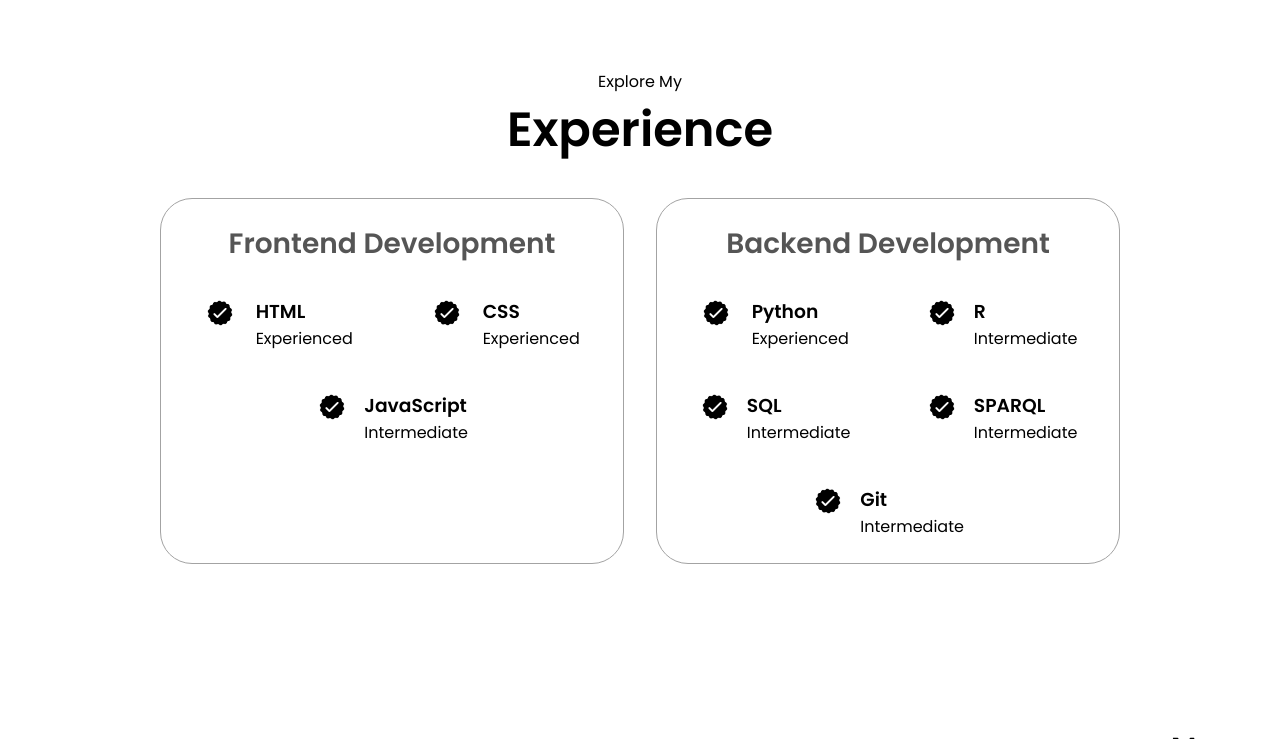
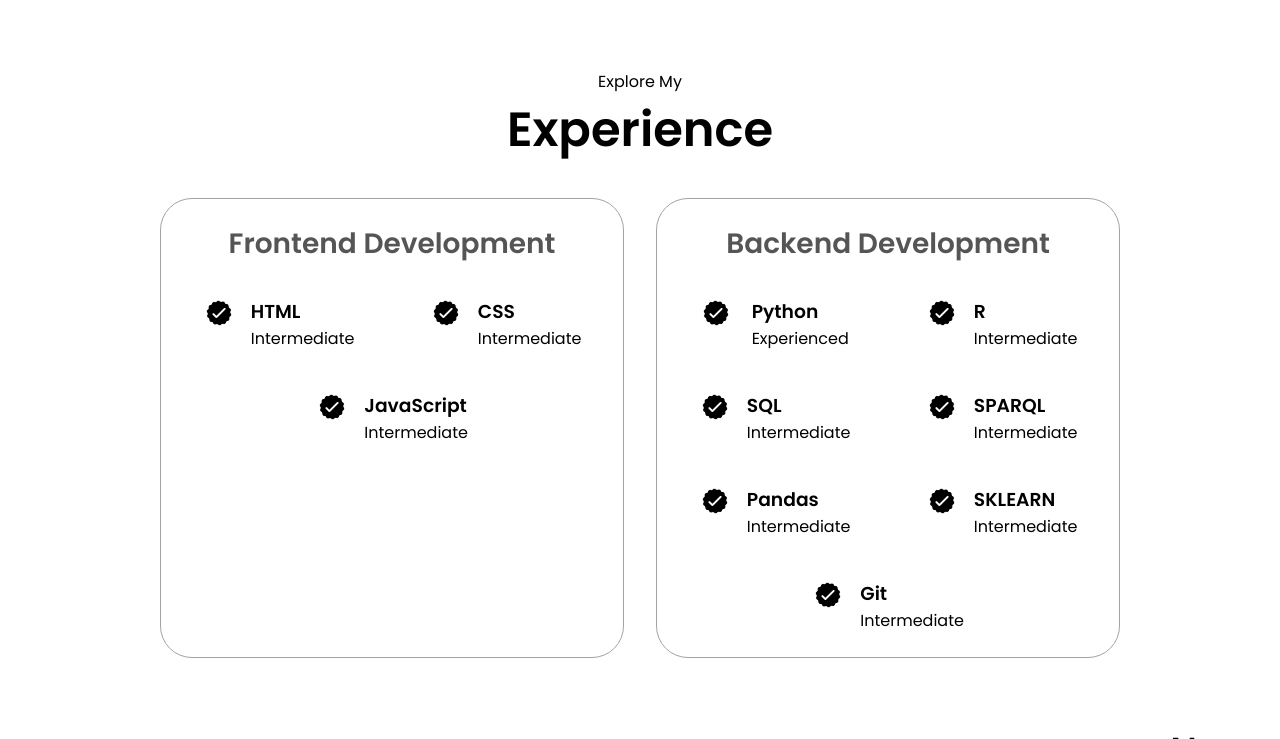
Before and after one commit to KristofferTvedt/portfolio, a plain HTML site: page index.html in a window 1280 px wide. Shown: the part 1627-2366 px from the top of the page. Drawn offline with Linux system fonts and the light colour scheme.

Commit message:
Added information
Added CV, about me and projects

```diff
--- a/index.html
+++ b/index.html
@@ -44,7 +44,7 @@
             <h1 class="title">Kristoffer Bakke Tvedt</h1>
             <p class="section__text__p2">Fullstack developer</p>
             <div class="btn-container">
-                <button class="btn btn-color-2" onclick="window.open('./assets/CV_Engelsk.pdf')">Download CV</button>
+                <button class="btn btn-color-2" onclick="window.open('./assets/cv_english.pdf')">Download CV</button>
                 <button class="btn btn-color-1" onclick="location.href='./#contact'">Contact info</button>
             </div>
             <div id="socials-container">
@@ -84,7 +84,8 @@
                     </div>
                 </div>
                 <div class="text-container">
-                    <p>Lorem ipsum, dolor sit amet consectetur adipisicing elit. Dolorem blanditiis, doloribus obcaecati eligendi, voluptates reprehenderit asperiores nisi quo ratione illo aspernatur possimus hic error nemo cumque sunt rerum ipsa culpa?</p>
+                    <p>Hello! I'm a 29-year-old computer science enthusiast based in Bergen. I hold a Master's degree in Information Science from the University of Bergen, where I developed a deep passion for technology and innovation. My journey into the tech world is enriched by a decade of experience in customer service. This experience has honed my problem-solving skills, enhanced my ability to communicate complex ideas effectively, and instilled a strong sense of empathy and patience. As a full stack developer, I leverage these skills to build user-centric applications, ensuring that technology meets real-world needs seamlessly. My background enables me to understand and anticipate user requirements, making me adept at creating intuitive and efficient solutions.
+                        </p>
                 </div>
             </div>
         </div>
@@ -110,7 +111,7 @@
                             />
                             <div>
                                 <h3>HTML</h3>
-                                <p>Experienced</p>
+                                <p>Intermediate</p>
                             </div>
                         </article>
                         <article><img
@@ -120,7 +121,7 @@
                             />
                             <div>
                                 <h3>CSS</h3>
-                                <p>Experienced</p>
+                                <p>Intermediate</p>
                             </div>
                         </article>
                         <article><img
@@ -175,6 +176,26 @@
                             />
                             <div>
                                 <h3>SPARQL</h3>
+                                <p>Intermediate</p>
+                            </div>
+                        </article>
+                        <article><img
+                            src="assets/checkmark.png"
+                            alt="Experience icon"
+                            class="icon"
+                            />
+                            <div>
+                                <h3>Pandas</h3>
+                                <p>Intermediate</p>
+                            </div>
+                        </article>
+                        <article><img
+                            src="assets/checkmark.png"
+                            alt="Experience icon"
+                            class="icon"
+                            />
+                            <div>
+                                <h3>SKLEARN</h3>
                                 <p>Intermediate</p>
                             </div>
                         </article>
```
Also changed, not shown: 2 other files.
